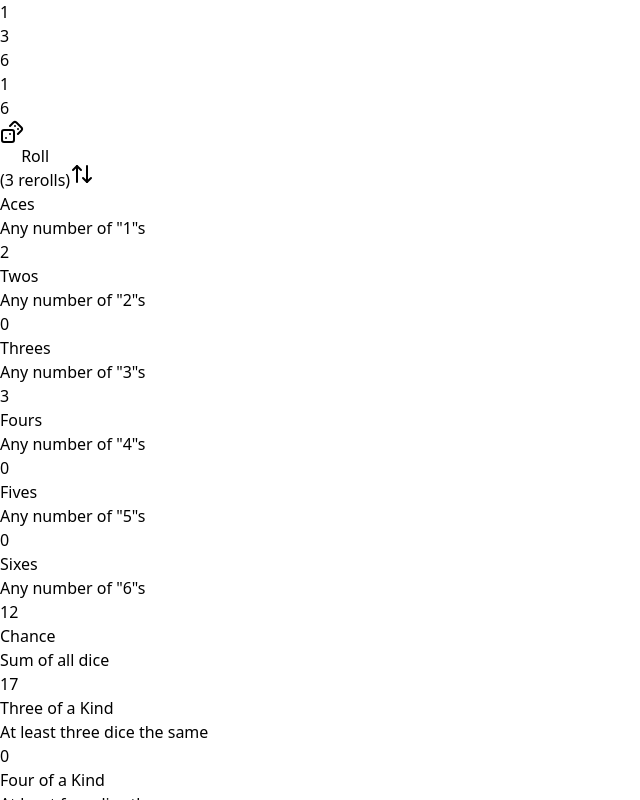
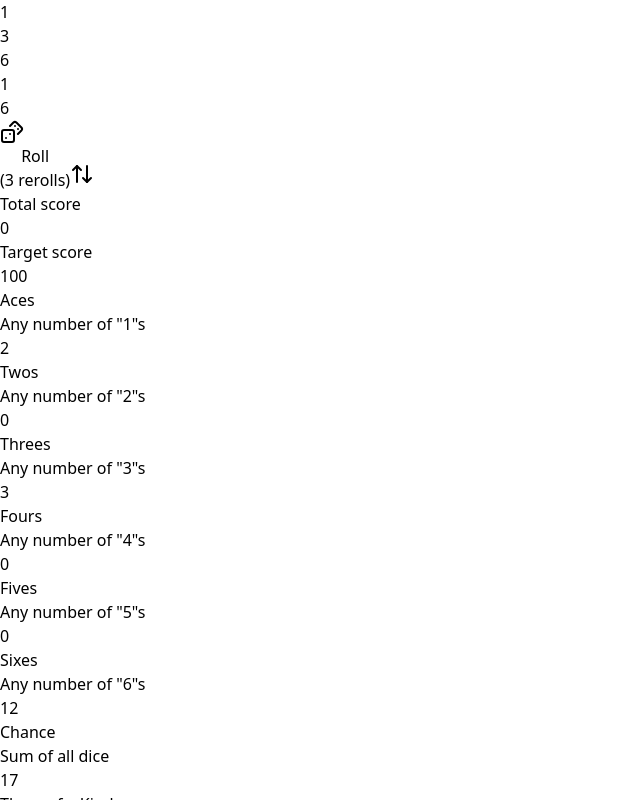
Before and after one commit to nint8835-archive/gamblejam, a React (Vite) app: page / in a window 1280 px wide. Both pictures are taken after a click on the button "Start". Shown: the top 800 px of the page, without its empty margins (0-640 px from the left). Built offline with nearby package versions, Linux system fonts and the light colour scheme.

Commit message:
Better handle large numbers of score card entries

```diff
--- a/src/uis/ActiveGame.tsx
+++ b/src/uis/ActiveGame.tsx
@@ -106,8 +106,8 @@ export function ActiveGameUi() {
     }
 
     return (
-        <div className="grid items-center justify-center gap-2 p-4 sm:grid-cols-1 md:grid-cols-2">
-            <div className="space-y-4">
+        <div className="flex h-screen grid-cols-2 flex-col items-center gap-2 md:grid md:h-auto">
+            <div className="h-auto w-full space-y-4 p-4 md:w-auto">
                 <div className="flex w-full flex-row justify-between gap-2">
                     {dice.map((value, index) => (
                         <Die key={index} value={value} index={index} />
@@ -152,10 +152,7 @@ export function ActiveGameUi() {
                 </div>
             </div>
 
-            <div className="grid grid-cols-2 gap-2">
-                {scoreCardValues.map((entry, index) => (
-                    <ScoreCardEntry key={index} index={index} {...ScoreCardEntries[entry.entryId]} />
-                ))}
+            <div className="flex min-h-0 flex-1 shrink grid-cols-2 flex-col gap-2 p-4 md:h-screen">
                 <div className="col-span-2 flex flex-row items-center justify-between gap-2">
                     <div className="text-2xl font-black">Total score</div>
                     <div className="text-2xl font-semibold">{totalScore}</div>
@@ -164,10 +161,15 @@ export function ActiveGameUi() {
                     <div className="text-2xl font-black">Target score</div>
                     <div className="text-2xl font-semibold">{targetScore}</div>
                 </div>
+                <div className="grid min-h-0 flex-1 grid-cols-2 gap-2 overflow-auto">
+                    {scoreCardValues.map((entry, index) => (
+                        <ScoreCardEntry key={index} index={index} {...ScoreCardEntries[entry.entryId]} />
+                    ))}
+                </div>
             </div>
 
             {devMode && (
-                <div className="absolute bottom-0 right-0 space-x-2 p-4">
+                <div className="absolute bottom-0 left-0 space-x-2 p-4">
                     <button
                         className="rounded-md bg-green-700 px-4 py-2 transition-colors hover:bg-green-900"
                         onClick={devModeWin}
```
